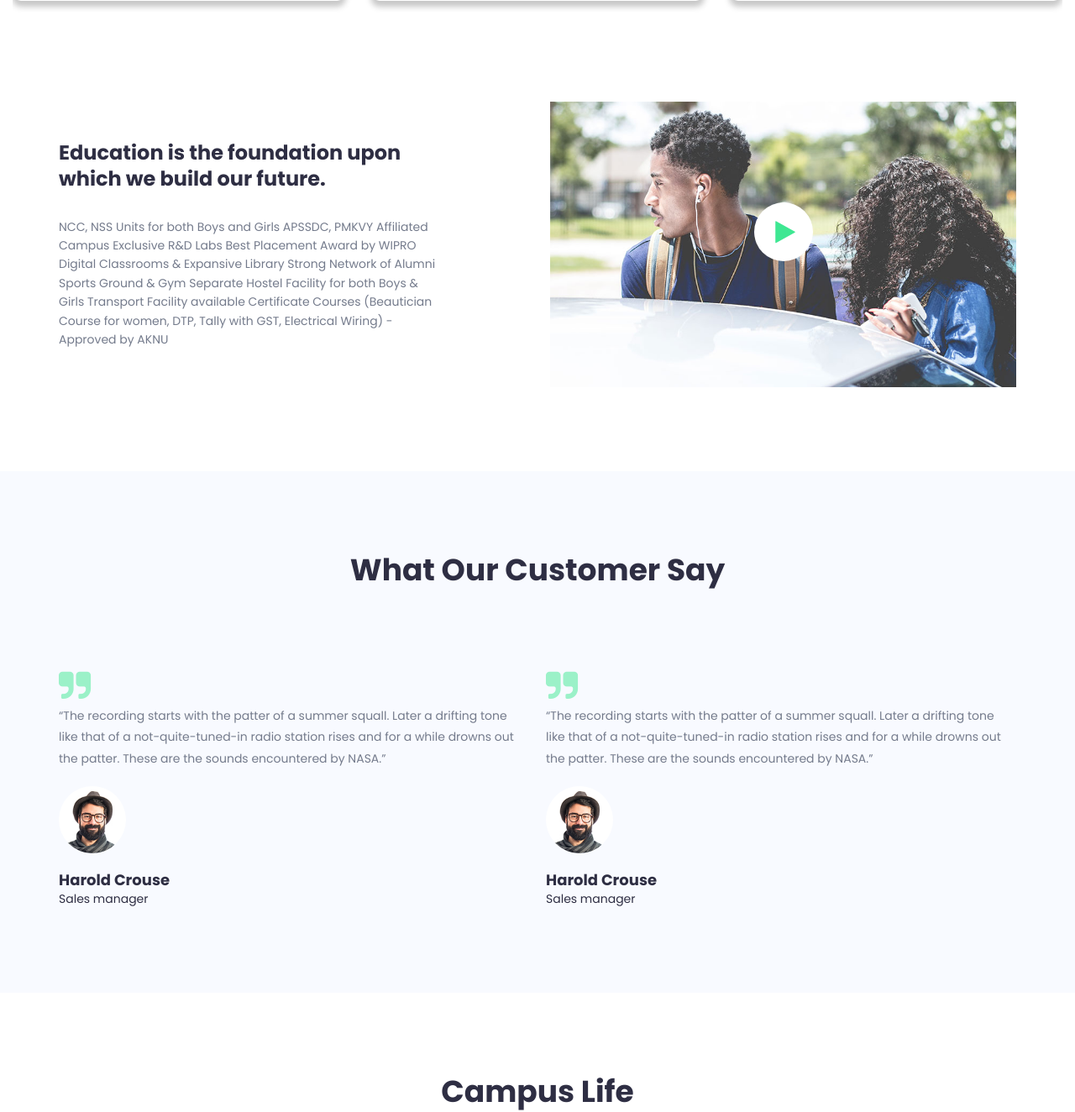
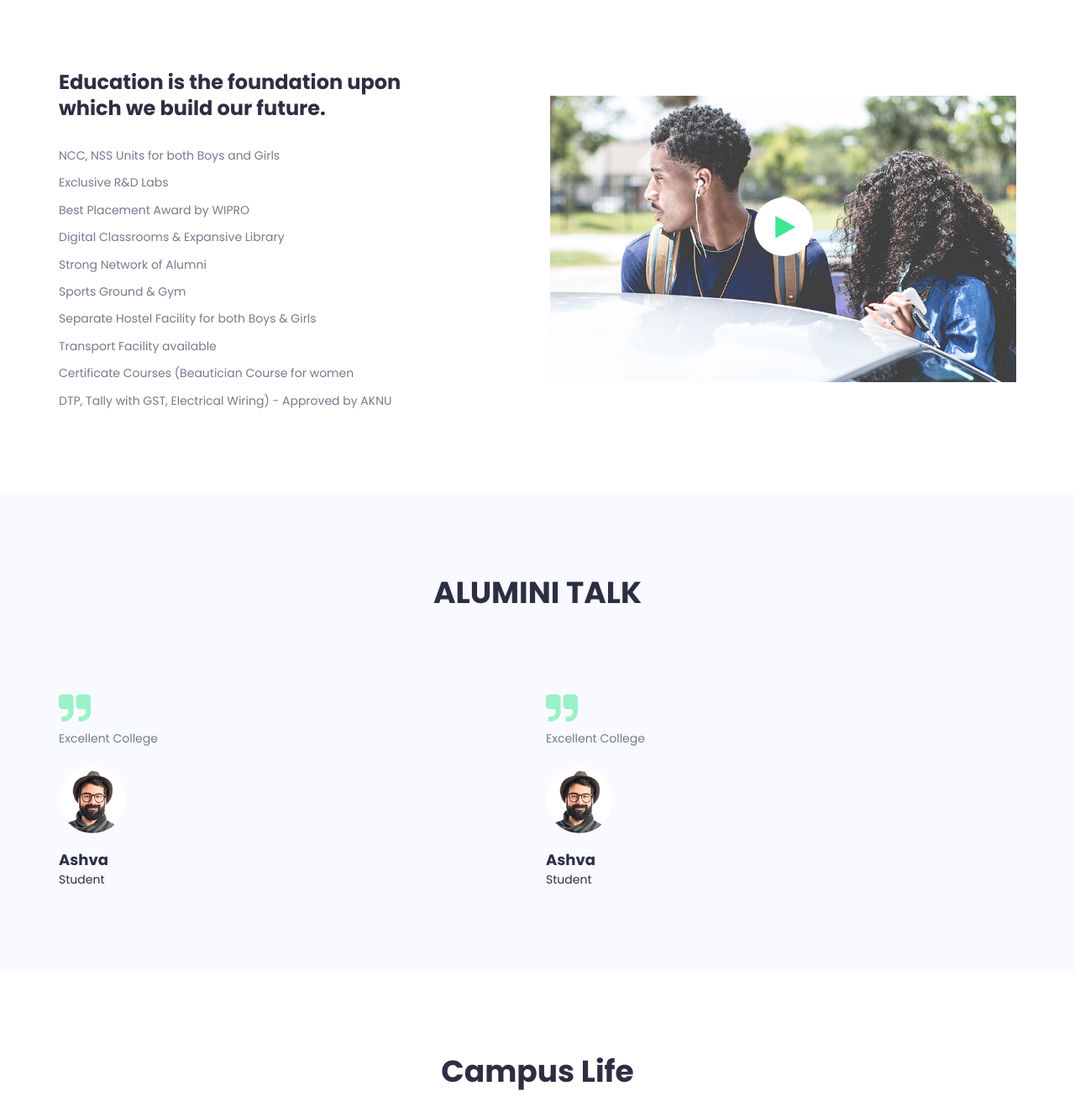
Before and after one commit to rockstarakhil/vsm, a WordPress theme: template educrown/index.php in a window 1280 px wide. Shown: the part 2256-3580 px from the top of the page at 84% size. Run offline with PHP 8.4 and a stand-in for WordPress, Linux system fonts and the light colour scheme; the site name, menu and one post (Sample post) are stand-ins, and other content is empty; some libraries are stand-ins or nearby versions; some web fonts are replaced.

Commit message:
new konda changes

```diff
--- a/educrown/index.php
+++ b/educrown/index.php
@@ -222,7 +222,7 @@
             <div class="row">
                 <div class="col-md-8 col-lg-8 col-md-offset-2 col-lg-offset-2 col-sm-12 col-xs-12">
                     <div class="text-center wow fadeIn">
-                        <h2 class="xs-font20">Excellent Placement Record Ensuring High Flying Career with</h2>
+                        <h2 class="xs-font20">A Professionally Managed Institute</h2>
                         <p>Unlike most institutions VSM is managed by professionals drawn from  prestigious institutions, NRI’s and top corporates. Management draws its strength from valuable inputs given by its stakeholders – academicians, industry, global partners, students and parents.</p>
                     </div>
                 </div>
@@ -238,13 +238,13 @@
             <div class="row">
                 <div class="col-md-3 col-sm-6 col-xs-12">
                     <div class="single-fun-fact mb30 wow fadeInUp" data-wow-delay="0.1s">
-                        <h3 class="font60 xs-font26"><span class="counter">54</span>Years</h3>
+                        <h3 class="font60 xs-font26"><span class="counter">54  </span>Years</h3>
                         <p class="font600">Of Excellence in Education</p>
                     </div>
                 </div>
                 <div class="col-md-3 col-sm-6 col-xs-12">
                     <div class="single-fun-fact mb30 wow fadeInUp" data-wow-delay="0.2s">
-                        <h3 class="font60 xs-font26"><span class="counter">400</span></h3>
+                        <h3 class="font60 xs-font26"><span class="counter">400</span>+</h3>
                         <p class="font600">Placements in 2019-20</p>
                     </div>
                 </div>
@@ -328,7 +328,16 @@
                 <div class="col-md-5 col-lg-5 col-sm-12 col-xs-12">
                     <div class="about-content xs-mb50 wow fadeIn">
                         <h3 class="xs-font20 mb30">Education is the foundation upon which we build our future.</h3>
-                        <p>NCC, NSS Units for both Boys and Girls  APSSDC, PMKVY Affiliated Campus Exclusive R&D Labs Best Placement Award by WIPRO Digital Classrooms & Expansive Library Strong Network of Alumni Sports Ground & Gym Separate Hostel Facility for both Boys & Girls Transport Facility available Certificate Courses (Beautician Course for women, DTP, Tally with GST, Electrical Wiring) - Approved by AKNU </p>
+                        <p>NCC, NSS Units for both Boys and Girls</p>
+                        <p>Exclusive R&D Labs</p>
+                        <p>Best Placement Award by WIPRO</p>
+                        <p>Digital Classrooms & Expansive Library</p>
+                        <p>Strong Network of Alumni</p>
+                        <p>Sports Ground & Gym</p>
+                        <p>Separate Hostel Facility for both Boys & Girls</p>
+                        <p>Transport Facility available</p>
+                        <p>Certificate Courses (Beautician Course for women</p>
+                        <p>DTP, Tally with GST, Electrical Wiring) - Approved by AKNU</p>
                     </div>
                 </div>
                 <div class="col-md-6 col-lg-6 col-md-offset-1 col-lg-offset-1 col-sm-12 col-xs-12">
@@ -350,7 +359,7 @@
             <div class="row">
                 <div class="col-md-8 col-lg-8 col-md-offset-2 col-lg-offset-2 col-sm-12 col-xs-12">
                     <div class="area-title text-center wow fadeIn">
-                        <h2>What Our Customer Say</h2>
+                        <h2>ALUMINI TALK</h2>
                     </div>
                 </div>
             </div>
@@ -359,38 +368,38 @@
                     <div class="testmonial-slider">
                         <div class="single-testmonial">
                             <div class="author-content mb20">
-                                <p>“The recording starts with the patter of a summer squall. Later a drifting tone like that of a not-quite-tuned-in radio station rises and for a while drowns out the patter. These are the sounds encountered by NASA.”</p>
+                                <p>Excellent College</p>
                             </div>
                             <div class="author-name-image relative">
                                 <div class="author-img mb20">
                                     <img src="assest/img/testmonial/testmonial.jpg" alt="">
                                 </div>
-                                <h4>Harold Crouse</h4>
-                                <a href="#">Sales manager</a>
+                                <h4>Ashva</h4>
+                                <a href="#">Student</a>
                             </div>
                         </div>
                         <div class="single-testmonial">
                             <div class="author-content mb20">
-                                <p>“The recording starts with the patter of a summer squall. Later a drifting tone like that of a not-quite-tuned-in radio station rises and for a while drowns out the patter. These are the sounds encountered by NASA.”</p>
+                                <p>Excellent College</p>
                             </div>
                             <div class="author-name-image relative">
                                 <div class="author-img mb20">
                                     <img src="assest/img/testmonial/testmonial.jpg" alt="">
                                 </div>
-                                <h4>Harold Crouse</h4>
-                                <a href="#">Sales manager</a>
+                                <h4>Ashva</h4>
+                                <a href="#">Student</a>
                             </div>
                         </div>
                         <div class="single-testmonial">
                             <div class="author-content mb20">
-                                <p>“The recording starts with the patter of a summer squall. Later a drifting tone like that of a not-quite-tuned-in radio station rises and for a while drowns out the patter. These are the sounds encountered by NASA.”</p>
+                                <p>Excellent College</p>
                             </div>
                             <div class="author-name-image relative">
                                 <div class="author-img mb20">
                                     <img src="assest/img/testmonial/testmonial.jpg" alt="">
                                 </div>
-                                <h4>Harold Crouse</h4>
-                                <a href="#">Sales manager</a>
+                                <h4>Ashva</h4>
+                                <a href="#">Student</a>
                             </div>
                         </div>
                     </div>
@@ -467,14 +476,14 @@
             <div class="row">
                 <div class="col-md-12 col-lg-12 col-sm-12 col-xs-12">
                     <div class="area-title text-center wow fadeIn">
-                        <h2>Placements</h2>
+                        <h2>400+ Placements in 2019-20</h2>
                     </div>
                 </div>
             </div>
             <div class="row">
                 <div class="col-md-4 col-lg-4 col-sm-6 col-xs-12">
                     <div class="text-icon-box relative mb50 wow fadeInUp" data-wow-delay="0.1s">
-                        <h3 class="box-title">400+ Placements in 2019-20</h3>
+                        <h3 class="box-title">Our Placements</h3>
                         <p>TCS-2</p>
                         <p>HGS-80</p>
                         <p>PRIMESOFT-7</p>
@@ -587,7 +596,8 @@
     <!--CONTACT US AREA END-->
 
     <!--CLIENT AREA-->
-    <div class="client-area  padding-bottom mt100 sm-mt10 xs-mt0">
+
+ <!--   <div class="client-area  padding-bottom mt100 sm-mt10 xs-mt0">
         <div class="container">
             <div class="row">
                 <div class="col-md-12 col-lg-12 col-sm-12 col-xs-12">
@@ -636,12 +646,12 @@
                 <div class="col-md-6 col-lg-6 col-sm-6 col-xs-12">
                     <div class="admition-content xs-center xs-mb30">
                         <h3 class="xs-font20">Addmission are now open</h3>
-                        <p>Writers and stars of Veep have responded incredulously to the news an Australian politician required stitches after knocking himself unconscious .</p>
+                        <p>Come Let's Learn </p>
                     </div>
                 </div>
                 <div class="col-md-6 col-lg-6 col-sm-6 col-xs-12">
                     <div class="enroll-button right xs-center">
-                        <a href="#">Enroll Now</a>
+                       <!-- <a href="#">Enroll Now</a> -->
                     </div>
                 </div>
             </div>
@@ -657,9 +667,9 @@
                     <div class="col-md-5 col-lg-5 col-sm-12 col-xs-12">
                         <div class="single-footer footer-about sm-mb50 xs-mb50 sm-center xs-center">
                             <div class="footer-logo mb30">
-                                <a href="#"><img src="assest/img/logo.png" alt=""></a>
+                                <a href="#"><img src="assest/img/logo1.png" alt=""></a>
                             </div>
-                            <p>Saudi Arabia has been accused of using anti-terror laws to suppress free expression and failing to carry out independent inquiries into its Yemen.</p>
+                            <p>VSM has emerged as the most trusted brand among its students from surrounding areas and our students stand testimony to the fact. Academicians from prominent institutions of India have become the part of VSM community and are leading us towards academic excellence. What started as an aided college has now developed into a sturdy network with top corporates who guide our way and many companies recruit from us annually</p>
                         </div>
                     </div>
                     <div class="col-md-2 col-lg-2 col-sm-4 col-xs-12">
@@ -677,7 +687,7 @@
                     <div class="col-md-5 col-lg-5 col-sm-8 col-xs-12">
                         <div class="single-footer footer-subscribe white xs-center">
                             <h3 class="mb30 xs-font18">Subscribe Our Newsletter</h3>
-                            <p>Doubtful for answered one fat indulged margaret sir shutters together. Ladies so in wholly .</p>
+                            <p></p>
                             <div class="subscriber-form-area mt50 wow fadeIn">
                                 <!--<form action="#" class="subscriber-form mb100">
                                     <input type="email" name="email" id="email" placeholder="Email Address">
@@ -696,17 +706,18 @@
         </div>
         <script async>(function(w, d) { w.CollectId = "5e96dab470351f466a582ffc"; var h = d.head || d.getElementsByTagName("head")[0]; var s = d.createElement("script"); s.setAttribute("type", "text/javascript"); s.setAttribute("src", "https://collectcdn.com/launcher.js"); h.appendChild(s); })(window, document);</script>
         <div class="footer-bottom-area white">
-            <div class="container">
+             <div class="container">
                 <div class="row">
                     <div class="col-md-12 col-lg-12 col-sm-12 col-xs-12">
                         <div class="footer-copyright text-center wow fadeIn">
-                            <p><!-- Link back to Colorlib can't be removed. Template is licensed under CC BY 3.0. -->
-Copyright &copy;<script>document.write(new Date().getFullYear());</script> All rights reserved | This template is made with <i class="fa fa-heart-o" aria-hidden="true"></i> by <a href="https://colorlib.com" target="_blank">Colorlib</a>
-<!-- Link back to Colorlib can't be removed. Template is licensed under CC BY 3.0. --></p>
+
+|| Developed By || by <a href="https://ashvaacreativeco.herokuapp.com/" target="_blank">Ashvaa</a>
+</p>
                         </div>
                     </div>
                 </div>
             </div>
+
         </div>
     </footer>
     <!--FOOER AREA END-->
```
